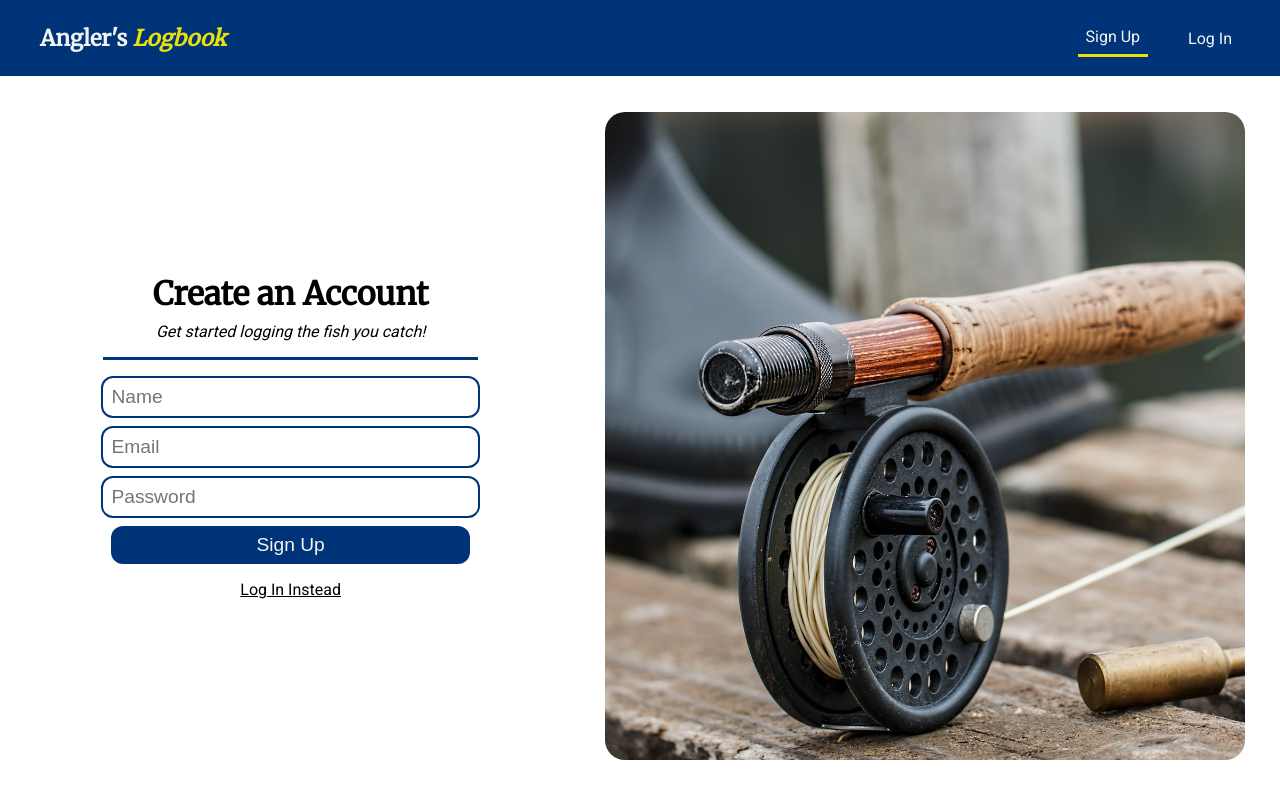
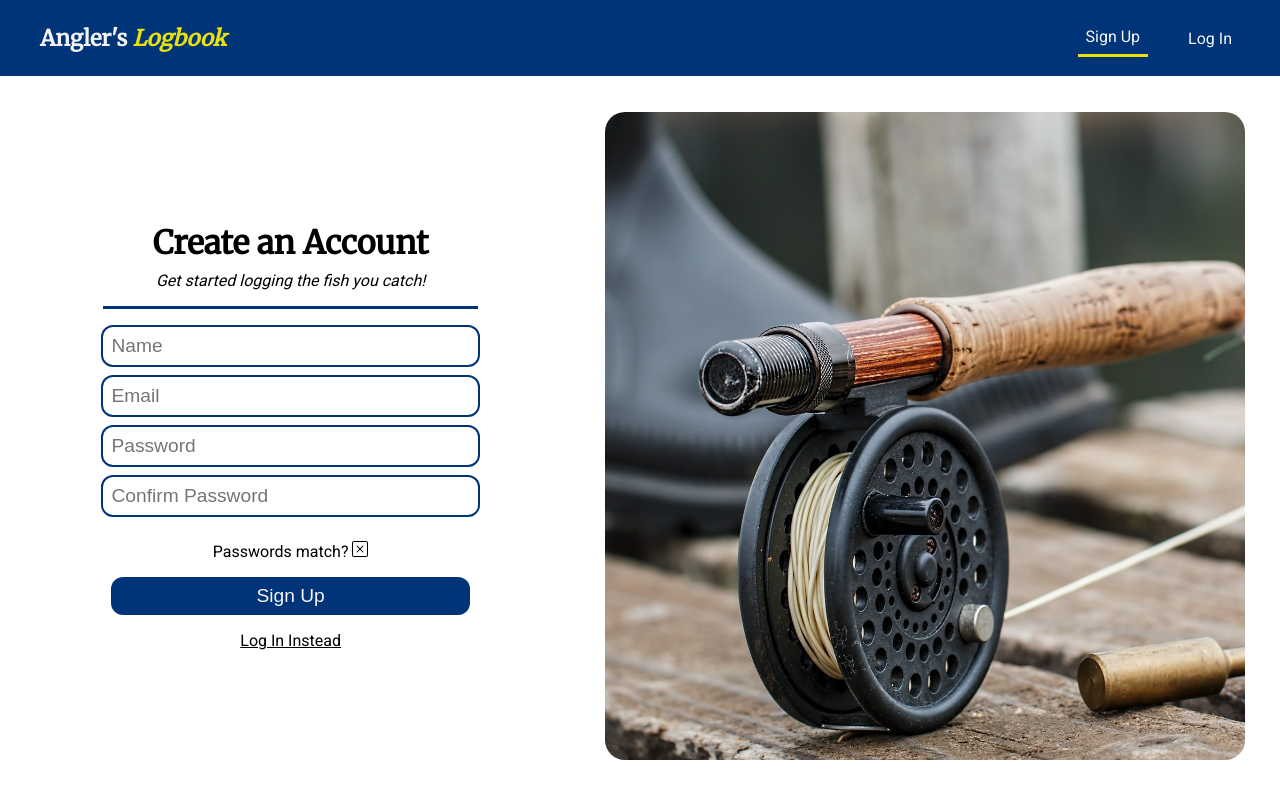
Before and after one commit to JaxonAdams/angler-logbook, a React (Create React App) app in the folder client/: page /signup in a window 1280 px wide. Built offline with nearby package versions, Linux system fonts and the light colour scheme.

Commit message:
create account form changes

```diff
--- a/client/src/App.css
+++ b/client/src/App.css
@@ -308,6 +308,11 @@ html, body {
     font-style: italic;
 }
 
+.form-txt {
+    width: 100%;
+    text-align: center;
+}
+
 .signup-form-input {
     font-size: 1.2rem;
     width: 70%;
--- a/client/src/components/SignupForm.js
+++ b/client/src/components/SignupForm.js
@@ -1,14 +1,26 @@
 import React, { useState } from 'react';
 import { Link } from 'react-router-dom';
+import { XSquare, Check2Square } from 'react-bootstrap-icons';
 
 import auth from '../utils/auth';
 
 const SignupForm = () => {
     const [formState, setFormState] = useState({ name: '', email: '', password: '' });
+    const [pwMatch, setPwMatch] = useState(false);
 
     const handleChange = e => {
         e.preventDefault();
         setFormState({ ...formState, [e.target.name]: e.target.value });
+    };
+
+    const confirmPassword = e => {
+        e.preventDefault();
+
+        if (e.target.value === formState.password) {
+            setPwMatch(true);
+        } else if ((e.target.value !== formState.password) && pwMatch === true) {
+            setPwMatch(false);
+        };
     };
 
     const handleSubmit = e => {
@@ -37,7 +49,10 @@ const SignupForm = () => {
 
         // if form is complete, run fetch request
         if (formState.name && formState.email && formState.password) {
-            postData();
+            // also check that password matches confirmed password
+            if (pwMatch) {
+                postData();
+            };
         };
     };
 
@@ -68,6 +83,14 @@ const SignupForm = () => {
                 placeholder='Password'
                 onChange={handleChange}
             />
+            <input
+                className='signup-form-input'
+                type='password'
+                name='confirmPassword'
+                placeholder='Confirm Password'
+                onChange={confirmPassword}
+            />
+            <p className='form-txt'>Passwords match? {pwMatch ? <Check2Square /> : <XSquare />}</p>
             <button className='submit-btn' type='submit'>Sign Up</button>
             <Link className='txt-link form-link' to='/login'>Log In Instead</Link>
         </form>
```
